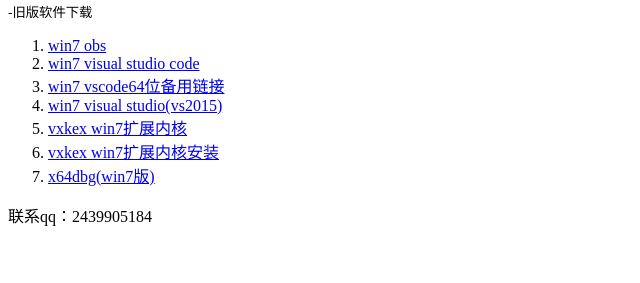
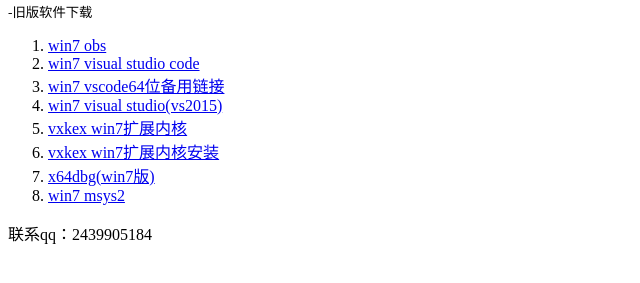
Before and after one commit to 2439905184/win7-software, a plain HTML site: page index.html in a window 1280 px wide. Shown: the part 87-370 px from the top of the page, without its empty margins (0-640 px from the left). Drawn offline with Linux system fonts and the light colour scheme.

Commit message:
补充win7 msys2

```diff
--- a/index.html
+++ b/index.html
@@ -17,6 +17,7 @@
         <li><a href="https://www.xitongzhijia.net/soft/300281.html">vxkex win7扩展内核</a></li>
         <li><a href="https://wwzs.lanzouu.com/inBIu2tviugh">vxkex win7扩展内核安装</a></li>
         <li><a href="https://wwzs.lanzouu.com/iendF2yc9wej">x64dbg(win7版)</a></li>
+        <li><a href="https://wwzs.lanzouu.com/iRhd82zcc7xc">win7 msys2</a></li>
     </ol>
     <p>联系qq：2439905184</p>
 </body>
```
